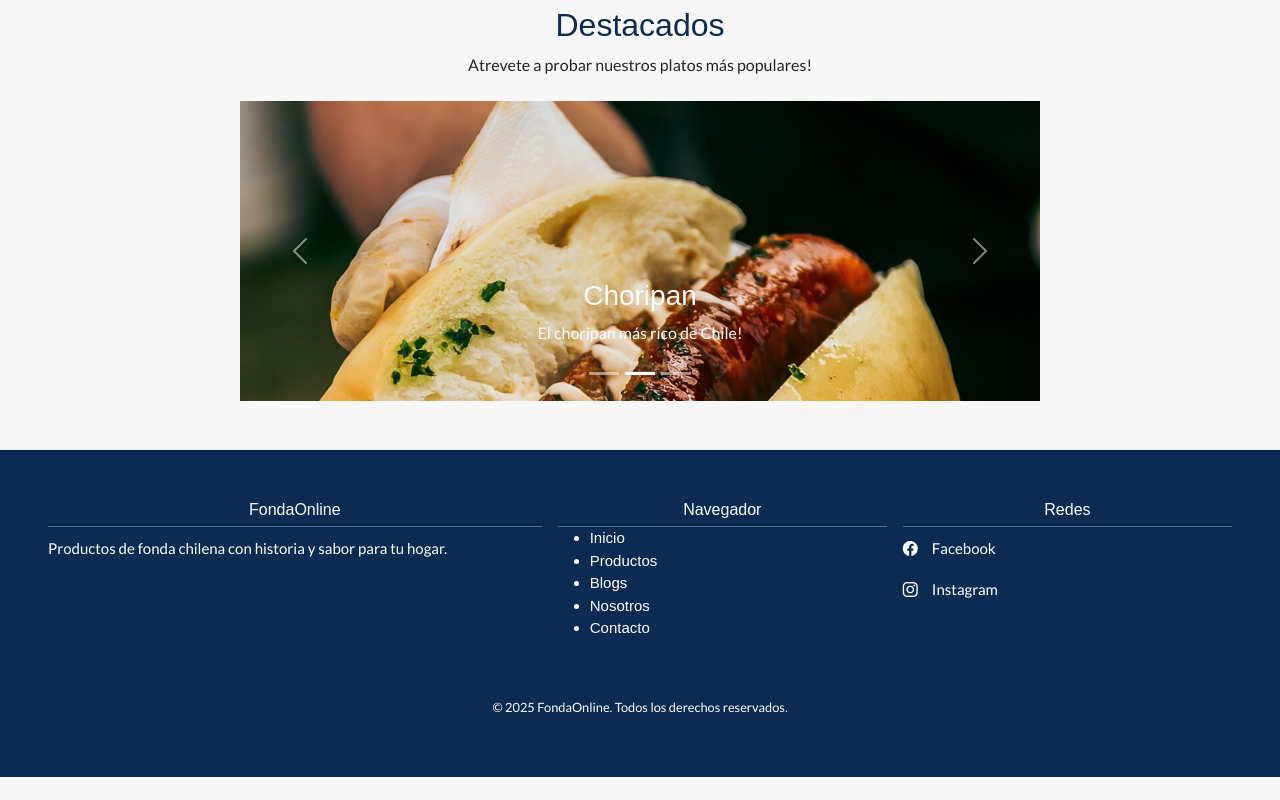
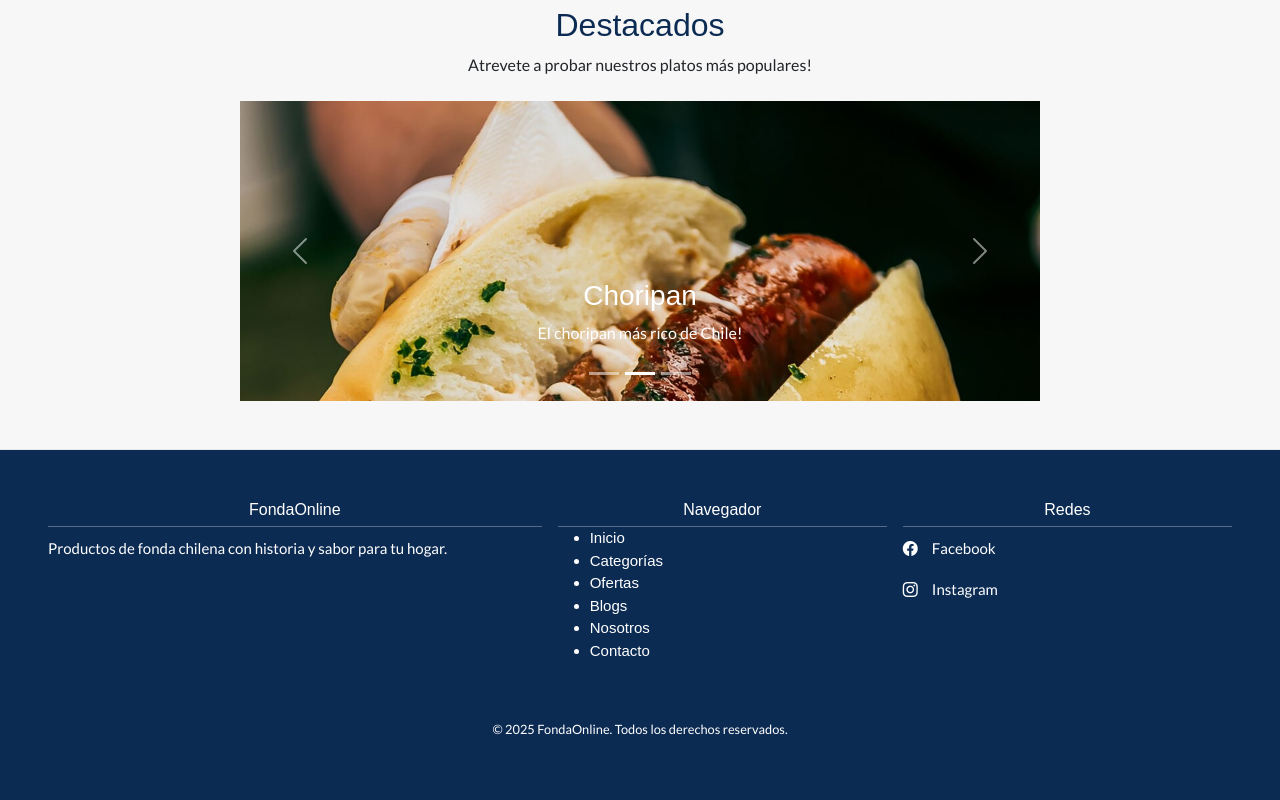
Before and after one commit to Sofi316/tufondaonline-front-back, a React (Create React App) app: page / in a window 1280 px wide. Shown: the part 596-1396 px from the top of the page. Before the commit the page ends 1373 px from the top, so only its background shows below. Built offline with nearby package versions, Linux system fonts and the light colour scheme; a web font is replaced by a local one.

Commit message:
Edición de footer

```diff
--- a/src/components/Footer.jsx
+++ b/src/components/Footer.jsx
@@ -17,7 +17,8 @@ function Footer() {
           <strong>Navegador</strong>
           <ul className="footer-nav">
             <li><Link to="/">Inicio</Link></li>
-            <li><Link to="/productos">Productos</Link></li>
+            <li><Link to="/categorias">Categorías</Link></li>
+            <li><Link to="/ofertas">Ofertas</Link></li>
             <li><Link to="/blogs">Blogs</Link></li>
             <li><Link to="/nosotros">Nosotros</Link></li>
             <li><Link to="/contacto">Contacto</Link></li>
```
